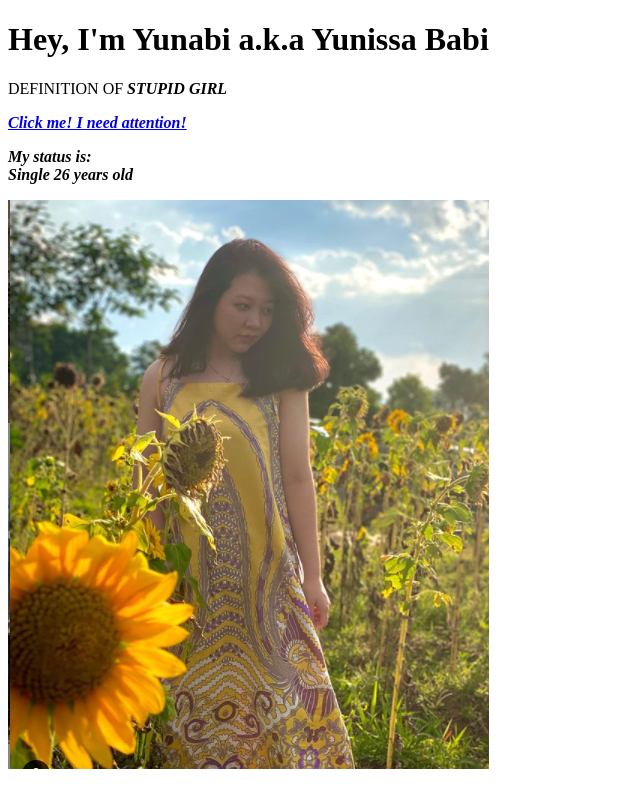
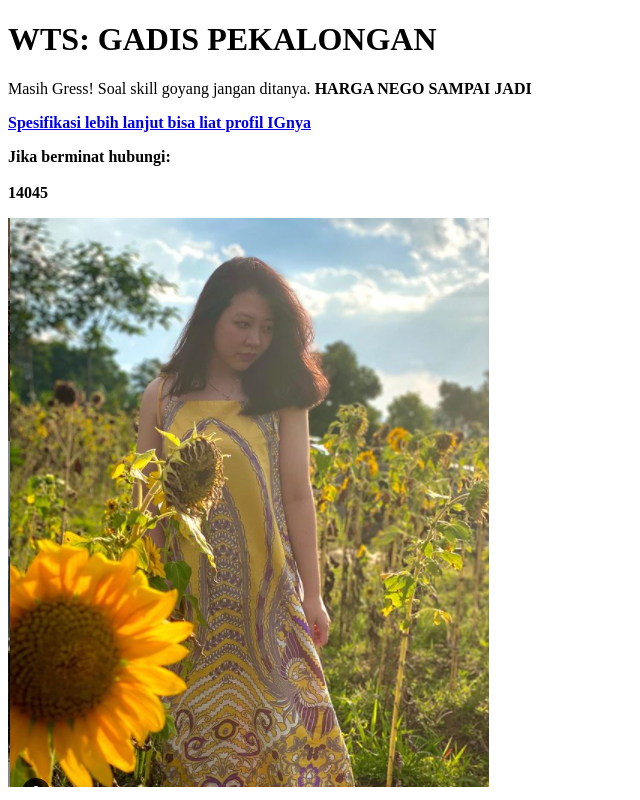
Before and after one commit to Rsh4rk/Yunabi-Bodoh, a plain HTML site: page Yunabi.html in a window 1280 px wide. Shown: the whole page, without its empty margins (0-640 px from the left). Drawn offline with Linux system fonts and the light colour scheme.

Commit message:
ubah jadi jualan

```diff
--- a/Yunabi.html
+++ b/Yunabi.html
@@ -1,14 +1,14 @@
 <!DOCTYPE html>
 <html>
 <head>
-	<title>Gadis Malang Pekalongan</title>
+	<title>Forum Jual Beli Perawan</title>
 </head>
 <body>
-	<h1>Hey, I'm Yunabi a.k.a Yunissa Babi</h1>
-	<p>DEFINITION OF <i><b>STUPID GIRL<b><i></p>
-	<a href="https://www.instagram.com/yunissasasaa/" target="_blank" title="let's go to my IG">Click me! I need attention!</a>
-	<p>My status is:<br>
-		Single 26 years old</p>
+	<h1>WTS: GADIS PEKALONGAN</h1>
+	<p>Masih Gress! Soal skill goyang jangan ditanya. <b>HARGA NEGO SAMPAI JADI<b></p>
+	<a href="https://www.instagram.com/yunissasasaa/" target="_blank" title="DM aku om">Spesifikasi lebih lanjut bisa liat profil IGnya</a>
+	<p>Jika berminat hubungi:<br><br>
+		<B>14045<B></p>
 	<img src="img/yunabi.jpeg">
 </body>
 </html>
```
